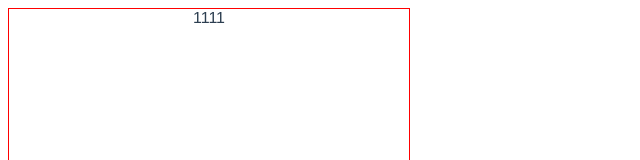
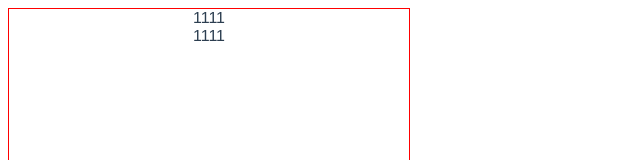
Before and after one commit to dang1104363663/official, a Vue app: page /#/solider in a window 1280 px wide. Shown: the top 160 px of the page, without its empty margins (0-640 px from the left). Built offline with nearby package versions, Linux system fonts and the light colour scheme.

Commit message:
版本回滚测试

```diff
--- a/src/solider/solider.vue
+++ b/src/solider/solider.vue
@@ -1,6 +1,7 @@
 <template>
     <div class="solider" @click="add()">
           <div>1111</div>
+      <div>1111</div>
     </div>
 </template>
 
```
